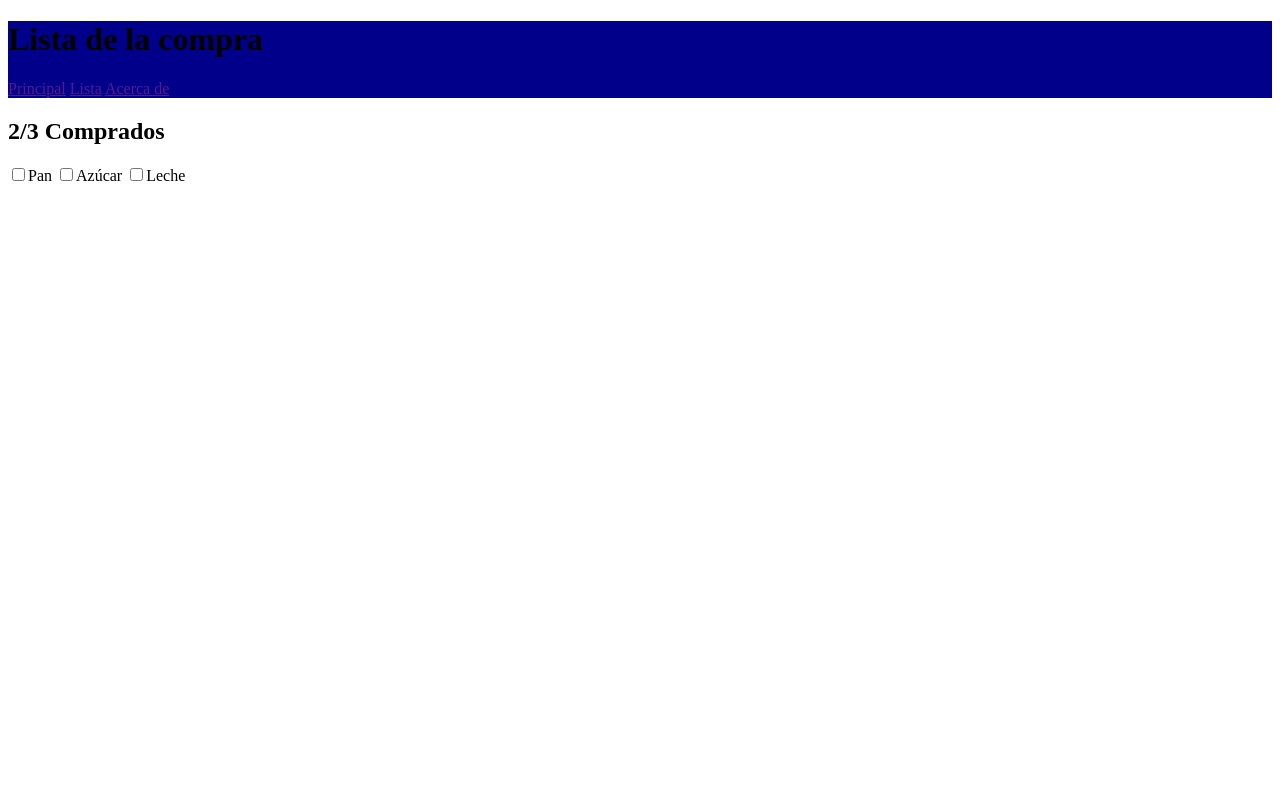
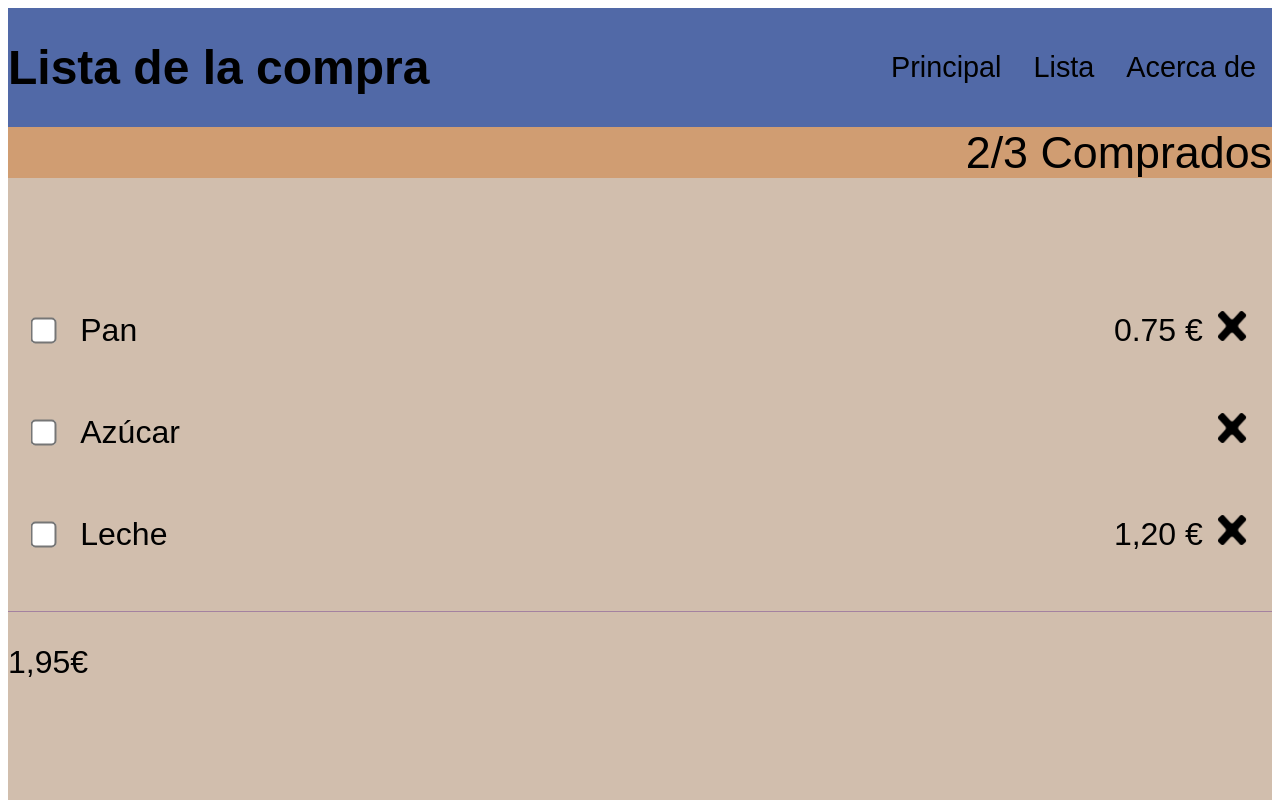
Before and after one commit to Dursu86/202301-W1CH3-Daniel-Ursua, a website: page Index.html in a window 1280 px wide. Shown: the top 800 px of the page. Drawn offline with Linux system fonts and the light colour scheme; files that its build step writes are made by us from their sources.

Commit message:
Update body

```diff
--- a/Index.html
+++ b/Index.html
@@ -5,28 +5,54 @@
   <meta charset="UTF-8">
   <meta name="viewport" content="width=device-width, initial-scale=1.0">
   <title>Shoppisdi list</title>
-  <link rel="shortcut icon" href="FAVICON.png" type="image/x-icon">
-  <link rel="stylesheet" href="style.css">
+  <link rel="shortcut icon" href="favicon.png" type="image/x-icon">
+  <link rel="stylesheet" href="css/style.css">
 </head>
 
 <body>
   <header>
     <h1>Lista de la compra</h1>
-    <a href="">Principal</a>
-    <a href="">Lista</a>
-    <a href="">Acerca de</a>
+    <nav>
+      <ul>
+        <li>Principal</li>
+        <li>Lista</li>
+        <li>Acerca de</li>
+      </ul>
+    </nav>
   </header>
-  <div>
+  <main>
     <h2>2/3 Comprados</h2>
-  </div>
-  <section id="List">
-    <label><input type="checkbox" name="Pan" id="">Pan</label>
-    <label><input type="checkbox" name="Azúcar" id="">Azúcar</label>
-    <label><input type="checkbox" name="Leche" id="">Leche</label>
-  </section>
-
+    <section id="List">
+      <div><span>
+          <label><input type="checkbox" name="Pan" id="">Pan</label>
+        </span><span>
+          <p>0.75 € <img src="css/15287.png" alt="Emoticono de un aspa" width="30px"> <span>
+            </span></p>
+        </span>
+      </div>
+      <div><span>
+          <label><input type="checkbox" name="Azúcar" id="">Azúcar</label>
+        </span><span>
+          <p><img src="css/15287.png" alt="Emoticono de un aspa" width="30px"></p>
+        </span>
+      </div>
+      <div><span>
+          <label><input type="checkbox" name="Leche" id="">Leche</label>
+        </span><span>
+          <p>1,20 € <img src="css/15287.png" alt="Emoticono de un aspa" width="30px"></p>
+        </span></div>
+    </section>
+    <section>
+      <p>1,95€</p>
+    </section>
+  </main>
   <footer>
-
+    <span>
+      <a href="http://jigsaw.w3.org/css-validator/check/referer">
+        <img style="border:0;width:88px;height:31px" src="http://jigsaw.w3.org/css-validator/images/vcss"
+          alt="¡CSS Válido!" />
+      </a>
+    </span>
   </footer>
 
 </body>
--- a/css/style.css
+++ b/css/style.css
@@ -1,3 +1,72 @@
+* {
+  font-family: sans-serif, Arial, Helvetica;
+  box-sizing: border-box;
+}
 header {
-  background-color: darkblue;
+  display: flex;
+  justify-content: space-between;
+  align-items: center;
+  background-color: #5169a7;
 }
+h1 {
+  font-size: 3rem;
+}
+ul {
+  display: flex;
+  justify-content: flex-end;
+  list-style: none;
+}
+li {
+  padding: 1rem;
+  font-size: 1.8rem;
+}
+h2 {
+  font-size: 2.8rem;
+  text-align: right;
+  margin: 0px;
+  font-weight: lighter;
+  background-color: #d09d72;
+}
+section {
+  display: flex;
+  padding: 8% 2% 2% 2%;
+  flex-direction: column;
+  font-size: 2rem;
+  background-color: #d1bead;
+}
+label {
+  display: flex;
+  padding: auto;
+}
+div {
+  display: flex;
+  justify-content: space-between;
+  align-items: center;
+}
+span {
+  display: flex;
+}
+input {
+  display: flex;
+  flex-direction: column;
+  justify-content: center;
+  -ms-transform: scale(2);
+  -moz-transform: scale(2);
+  -webkit-transform: scale(2);
+  -o-transform: scale(2);
+  transform: scale(2);
+  padding: 10px;
+  margin-right: 30px;
+}
+img {
+  margin-left: 5px;
+}
+main > section:last-child {
+  padding: 0;
+  border-top: 1px solid #a482a0;
+  height: 30rem;
+  width: 100%;
+}
+footer {
+  justify-items: center;
+}
```
Also changed, not shown: css/15287.png (added), favicon.png (added).
